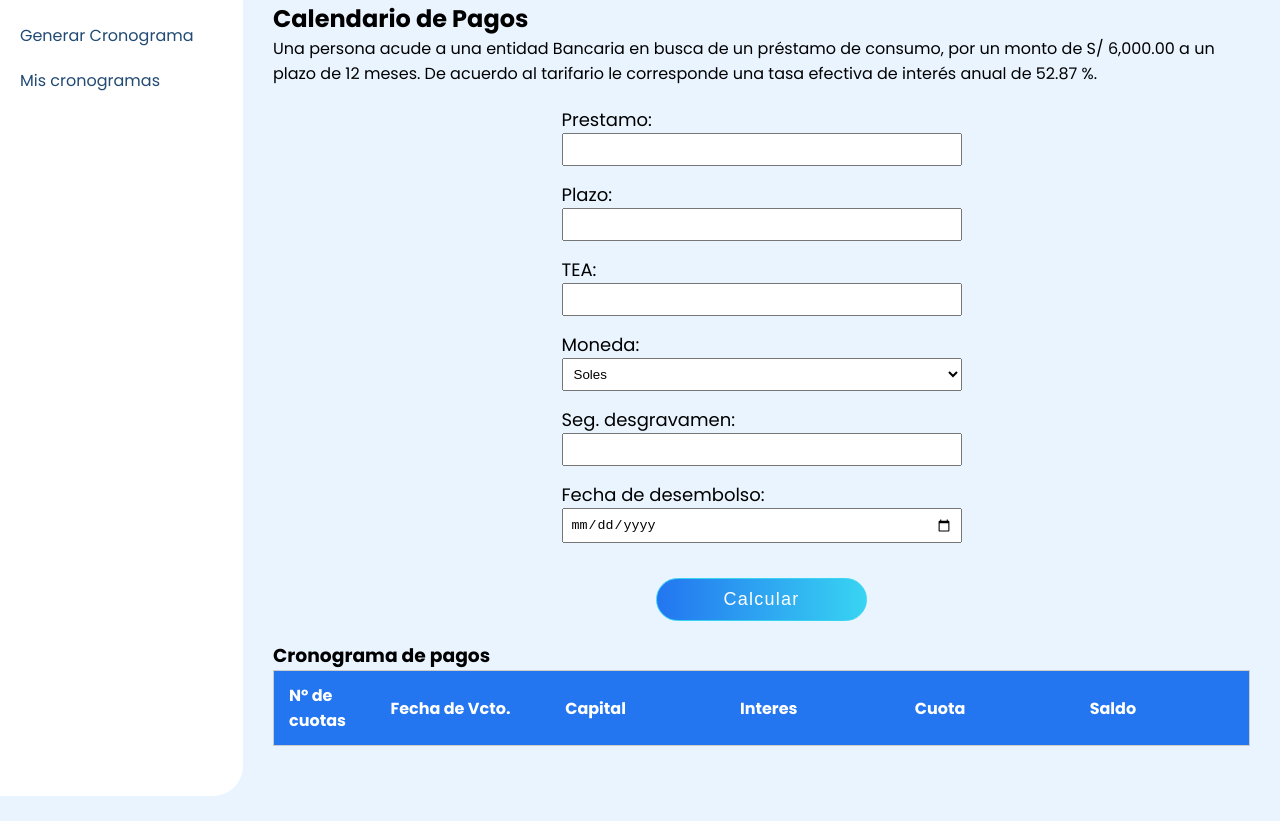
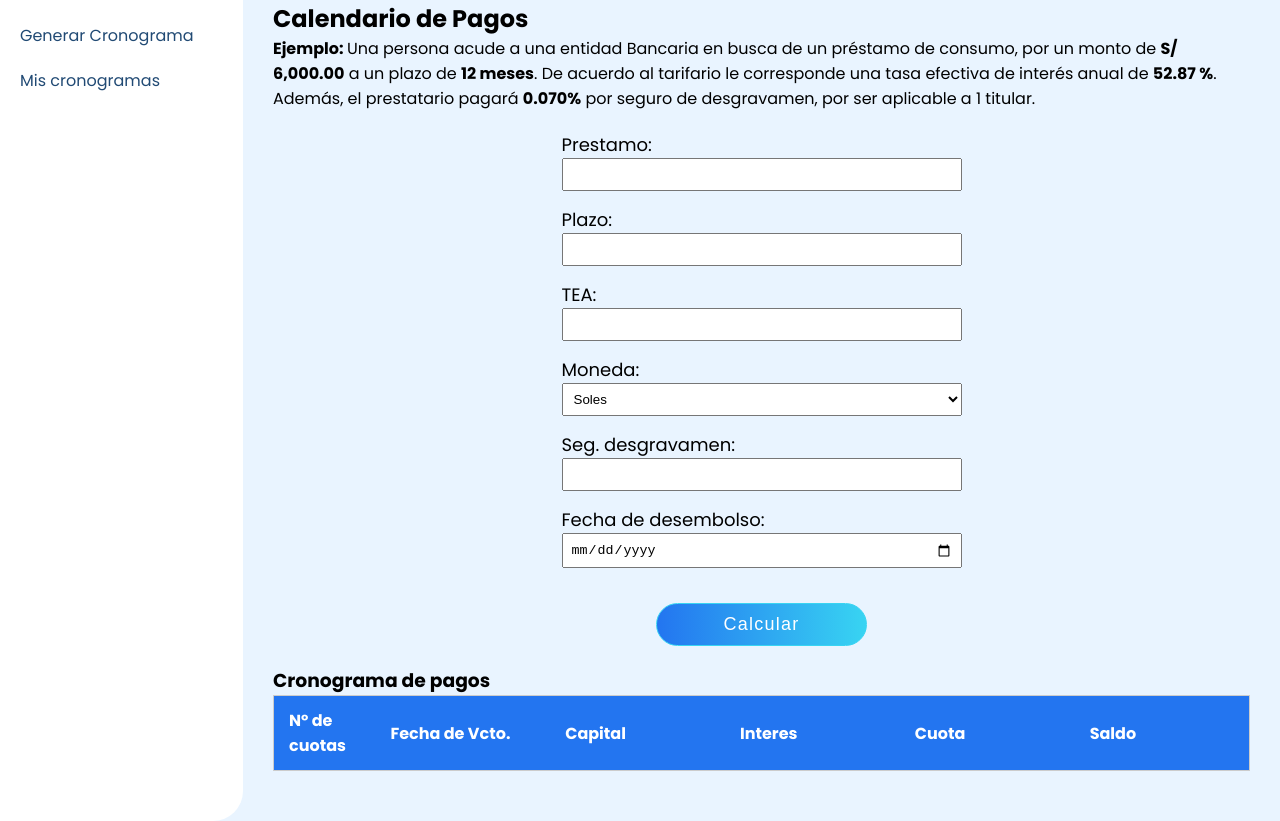
Before and after one commit to JhersonHuacho/js-simulador-calendario-pagos, a website with bundled scripts: page index.html in a window 1280 px wide. Shown: the part 63-884 px from the top of the page. Before the commit the page ends 859 px from the top, so only its background shows below. Built offline with nearby package versions, Linux system fonts and the light colour scheme.

Commit message:
agregando hover al boton eliminar

```diff
--- a/css/main.css
+++ b/css/main.css
@@ -171,6 +171,10 @@ table td {
   border-bottom: 2px solid #2375f0;
 }
 
+.historial table tbody tr td a:hover {
+  cursor: pointer;
+}
+
 .historial table thead th:nth-child(1) {
   width: 50px;
 }
--- a/index.html
+++ b/index.html
@@ -49,9 +49,10 @@
         <div class="descripcion">
           <h2>Calendario de Pagos</h2>
           <p>
-            Una persona acude a una entidad Bancaria en busca de un préstamo de consumo, por un monto
-            de S/ 6,000.00 a un plazo de 12 meses. De acuerdo al tarifario le corresponde una tasa
-            efectiva de interés anual de 52.87 %.
+            <strong>Ejemplo: </strong>Una persona acude a una entidad Bancaria en busca de un préstamo de consumo, por un monto
+            de <strong>S/ 6,000.00</strong> a un plazo de <strong>12 meses</strong>. De acuerdo al tarifario le corresponde una tasa
+            efectiva de interés anual de <strong>52.87 %</strong>. Además, el prestatario pagará <strong>0.070%</strong> por seguro de
+            desgravamen, por ser aplicable a 1 titular.
           </p>
         </div>
         <div class="form-content">
```
